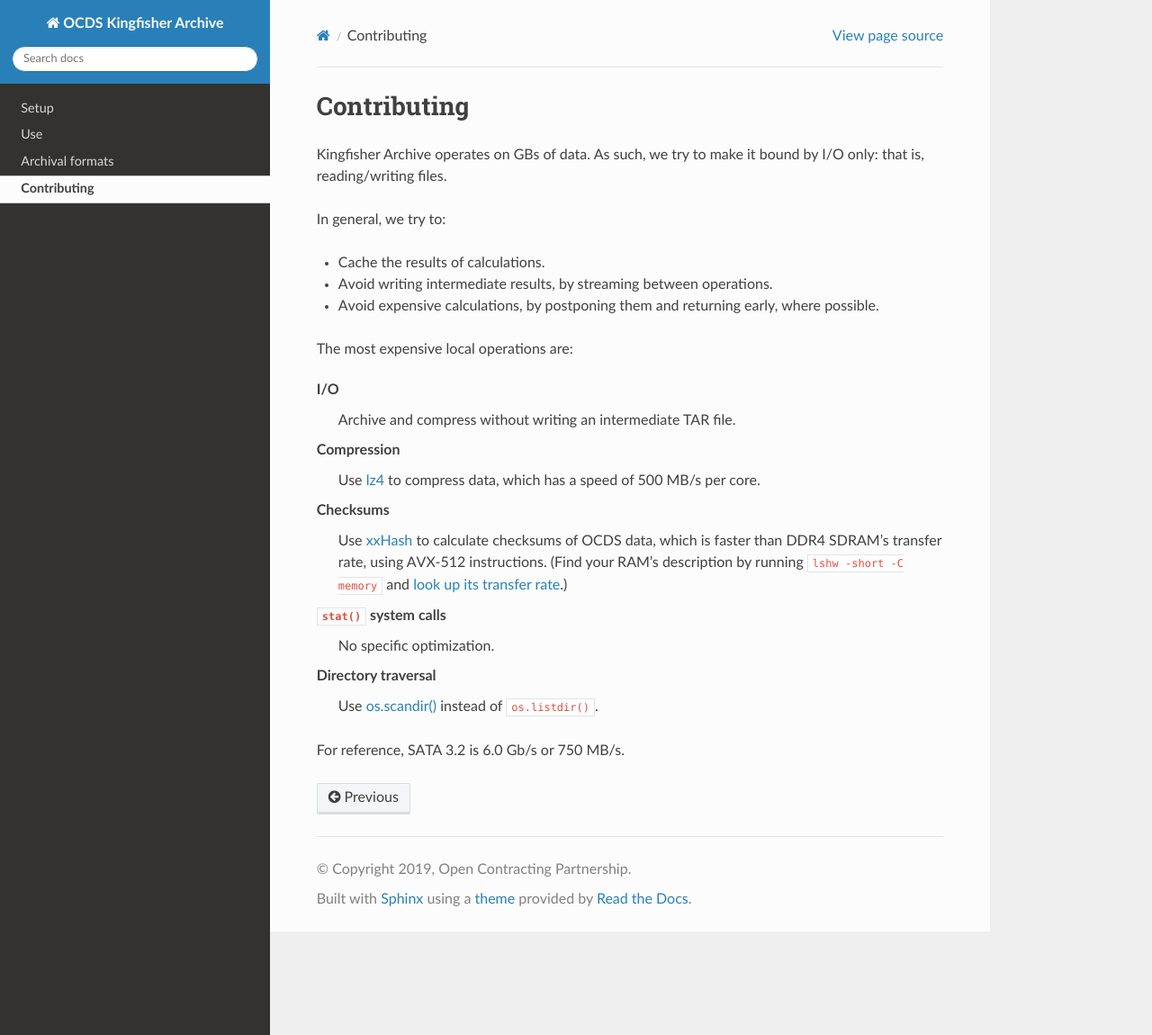
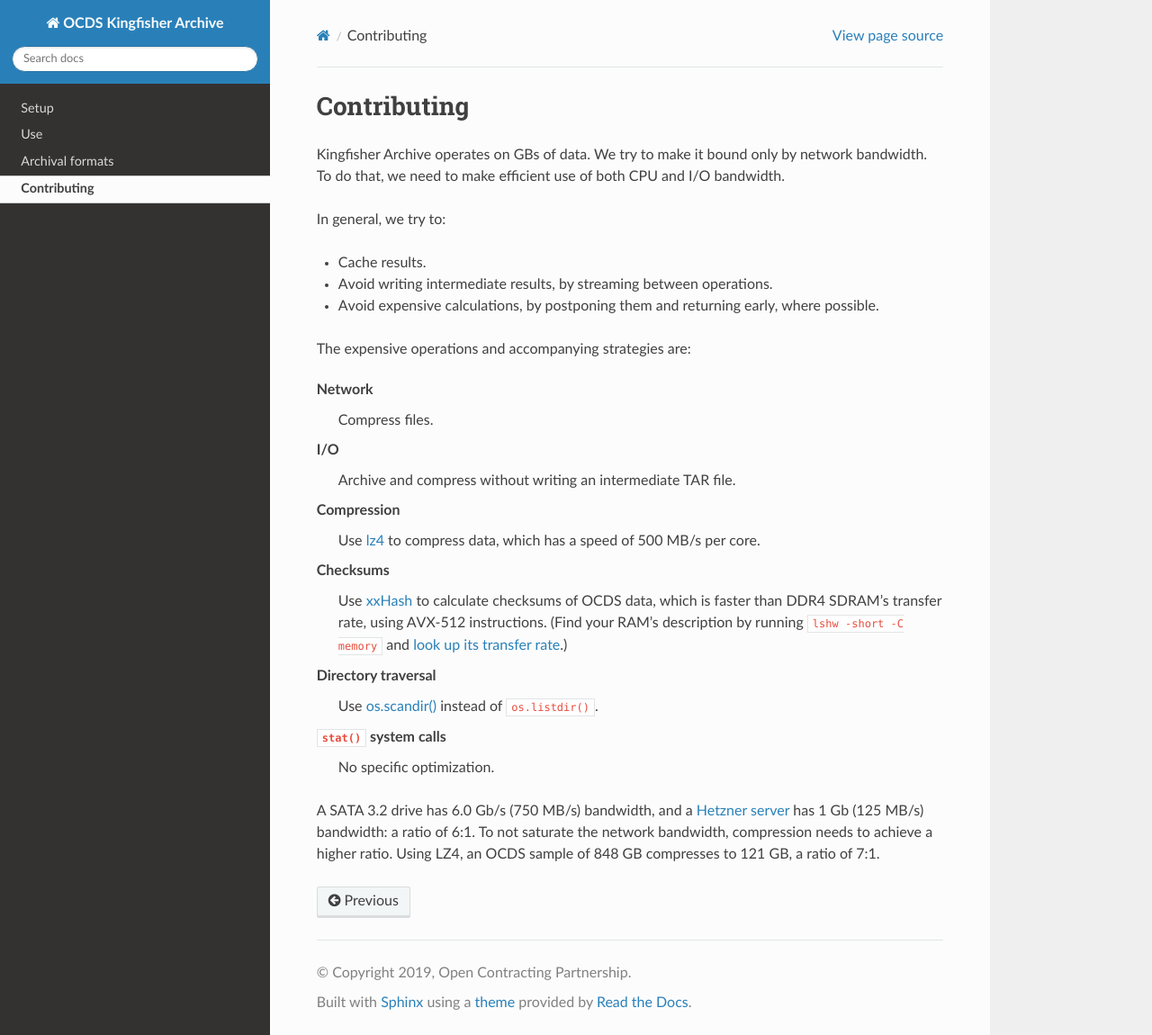
Before and after one commit to open-contracting-archive/kingfisher-archive, a Sphinx documentation site: the page built from docs/contributing.rst, in a window 1280 px wide and 1150 px high. Shown: the whole window at 90% size. Built offline with Sphinx 7.4.7 and the Read the Docs theme 2.0.0, drawn with Linux system fonts in a browser that asks for light colours.

Commit message:
docs: Add network considerations to contributing.rst

```diff
--- a/docs/contributing.rst
+++ b/docs/contributing.rst
@@ -1,25 +1,27 @@
 Contributing
 ============
 
-Kingfisher Archive operates on GBs of data. As such, we try to make it bound by I/O only: that is, reading/writing files.
+Kingfisher Archive operates on GBs of data. We try to make it bound only by network bandwidth. To do that, we need to make efficient use of both CPU and I/O bandwidth.
 
 In general, we try to:
 
--  Cache the results of calculations.
+-  Cache results.
 -  Avoid writing intermediate results, by streaming between operations.
 -  Avoid expensive calculations, by postponing them and returning early, where possible.
 
-The most expensive local operations are:
+The expensive operations and accompanying strategies are:
 
+Network
+  Compress files.
 I/O
   Archive and compress without writing an intermediate TAR file.
 Compression
   Use `lz4 <https://lz4.github.io/lz4/>`__ to compress data, which has a speed of 500 MB/s per core.
 Checksums
   Use `xxHash <https://cyan4973.github.io/xxHash/>`__ to calculate checksums of OCDS data, which is faster than DDR4 SDRAM's transfer rate, using AVX-512 instructions. (Find your RAM's description by running ``lshw -short -C memory`` and `look up its transfer rate <https://en.wikipedia.org/wiki/List_of_interface_bit_rates#Dynamic_random-access_memory>`__.)
+Directory traversal
+  Use `os.scandir() <https://docs.python.org/3/library/os.html#os.scandir>`__ instead of ``os.listdir()``.
 ``stat()`` system calls
   No specific optimization.
-Directory traversal
-  Use `os.scandir() <https://docs.python.org/3/library/os.html#os.scandir>`__ instead of ``os.listdir()``.
 
-For reference, SATA 3.2 is 6.0 Gb/s or 750 MB/s.
+A SATA 3.2 drive has 6.0 Gb/s (750 MB/s) bandwidth, and a `Hetzner server <https://docs.hetzner.com/robot/general/traffic/>`__ has 1 Gb (125 MB/s) bandwidth: a ratio of 6:1. To not saturate the network bandwidth, compression needs to achieve a higher ratio. Using LZ4, an OCDS sample of 848 GB compresses to 121 GB, a ratio of 7:1.
```
